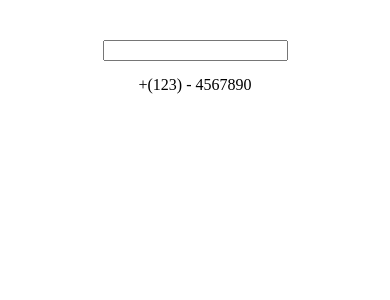
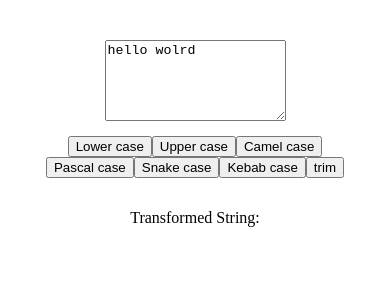
Before and after one commit to VarshaBhagat/Data-Structure-JS, a React (Vite) app in the folder ReactMiniProject/: page / in a window 390 px wide. Shown: the top 300 px of the page. Built offline with nearby package versions, Linux system fonts and the light colour scheme.

Commit message:
TelephoneFormatter uncontrolled and controlled way

```diff
--- a/ReactMiniProject/src/App.jsx
+++ b/ReactMiniProject/src/App.jsx
@@ -1,5 +1,5 @@
 // import Counter from "./mini-project/Counter";
-import TelephoneFormatter from "./mini-project/TelephoneFormatter/controlledInput"
+import  StringTransformers from "./mini-project/StringTransformers"
 import "./App.css";
 
 function App() {
@@ -7,7 +7,7 @@ function App() {
     <>
       {/* <Counter /> */}
       {/* <StarComponent length={5}></StarComponent> */}
-      <TelephoneFormatter />
+      <StringTransformers />
     </>
   );
 }
--- /dev/null
+++ b/ReactMiniProject/src/mini-project/StringTransformers.jsx
@@ -0,0 +1,38 @@
+import React, { useState } from "react";
+
+const StringTransformers = () => {
+  const [str, setStr] = useState("hello wolrd");
+  const [text, setText] = useState("");
+
+  const onChangeCamelCase = (str)=> str.trim().split(" ").reduce((a,b)=>a+b[0].toUpperCase()+b.substring(1))
+
+  const onChangePascalCase = (str)=>{
+    let text= onChangeCamelCase(str)
+    setText(text[0].toUpperCase()+text.substring(1))
+  }
+  return (
+    <div className="container">
+      <textarea
+        type="text"
+        value={str}
+        rows={5}
+        onChange={(e) => setStr(e.target.value)}
+      ></textarea>
+      <div>
+        <button onClick={() => setText(str.toLowerCase())}> Lower case</button>
+        <button onClick={() => setText(str.toUpperCase())}> Upper case</button>
+        <button onClick={()=>onChangePascalCase(str)}> Camel case</button>
+        <button onClick={()=>setText(onChangeCamelCase(str))}> Pascal case</button>
+        <button onClick={() => setText(str.trim().split(" ").join("_"))}> Snake case</button>
+        <button onClick={() => setText(str.trim().split(" ").join("-"))}> Kebab case</button>
+        <button onClick={() => setText(str.trim())}> trim</button>
+      </div>
+      <div>
+        <p>Transformed String:</p>
+        <p>{text}</p>
+      </div>
+    </div>
+  );
+};
+
+export default StringTransformers;
```
